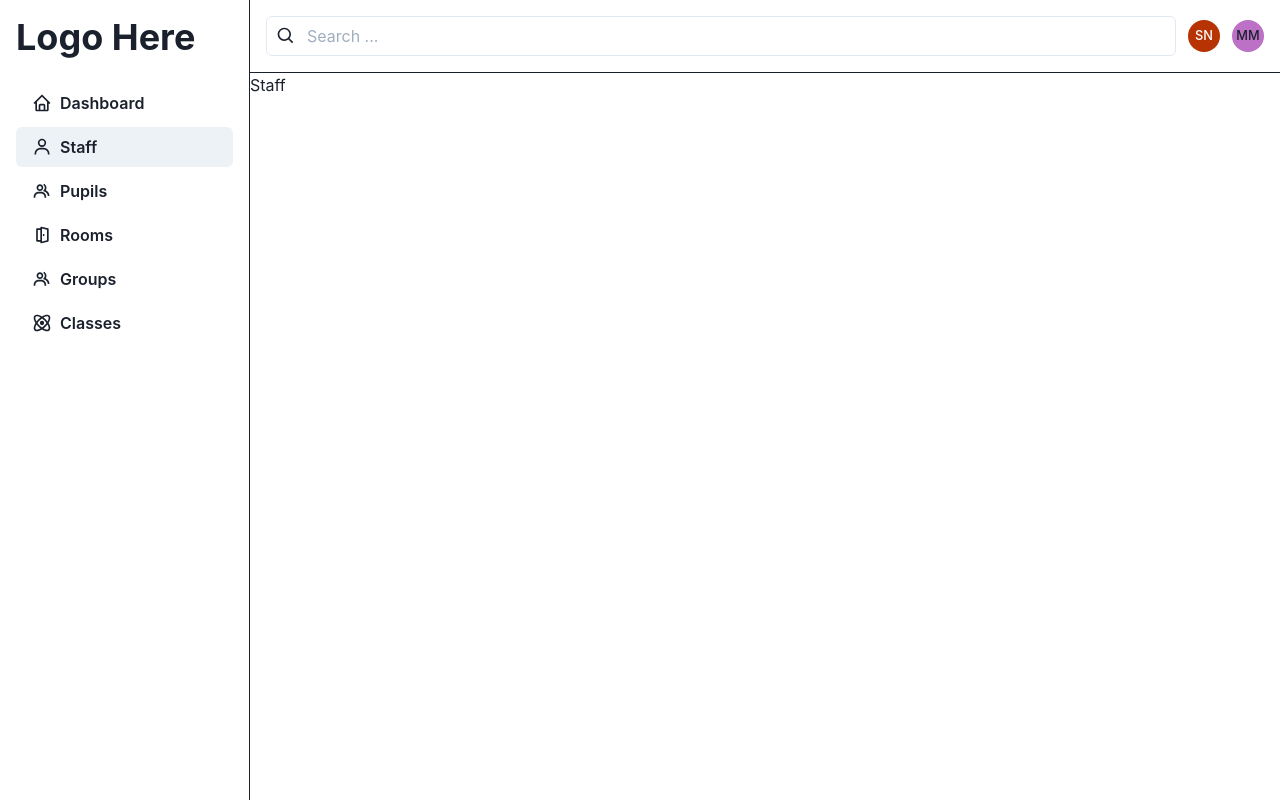
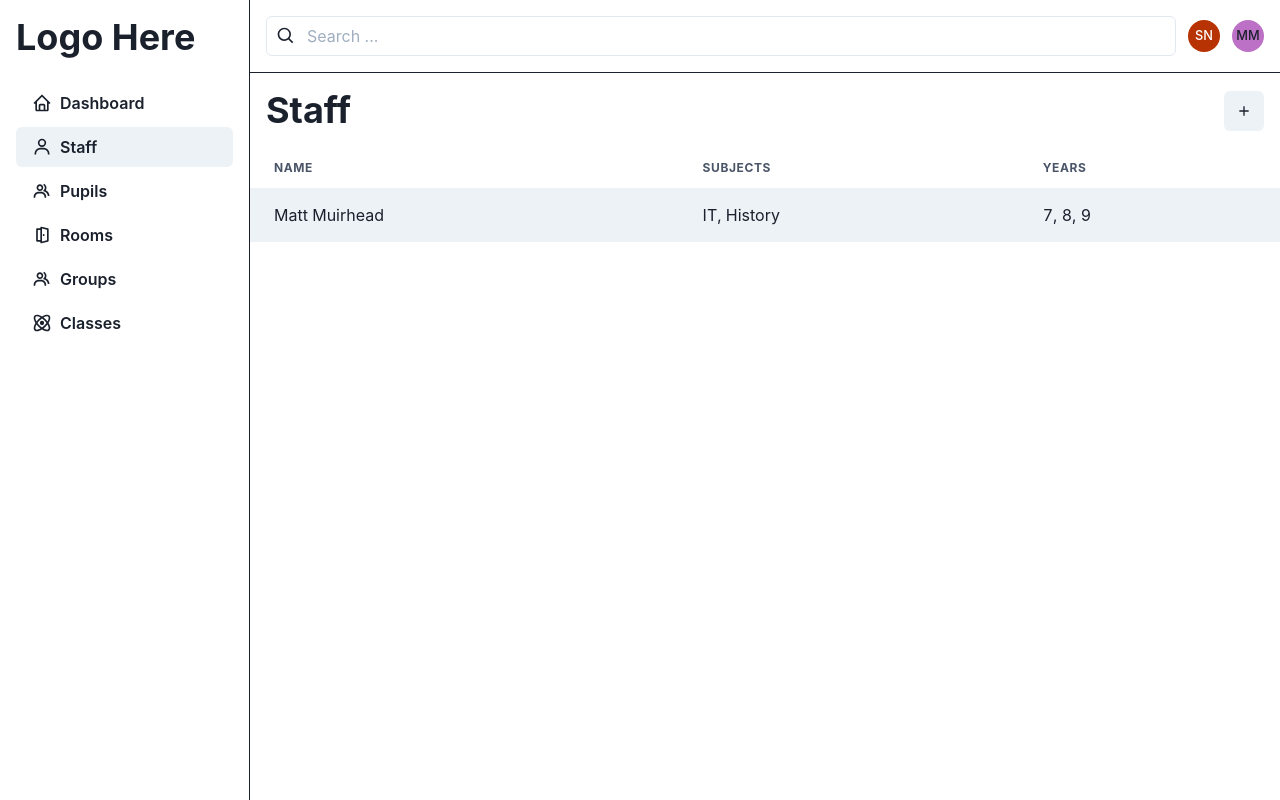
Before and after one commit to mattmuirhead/scheduler, a React (Create React App) app: page /staff in a window 1280 px wide. Built offline with nearby package versions, Linux system fonts and the light colour scheme.

Commit message:
Staff setup

```diff
--- a/src/App.js
+++ b/src/App.js
@@ -14,6 +14,7 @@ import {
 import Login from './pages/Login'
 import Dashboard from './pages/Dashboard'
 import Staff from './pages/Staff'
+import StaffView from './pages/Staff/view'
 import Pupils from './pages/Pupils'
 import Rooms from './pages/Rooms'
 import Groups from './pages/Groups'
@@ -43,6 +44,7 @@ const App = () => {
       <Router>
         <Switch>
           <Layout path="/dashboard" component={Dashboard} />
+          <Layout path="/staff/:id" component={StaffView} />
           <Layout path="/staff" component={Staff} />
           <Layout path="/pupils" component={Pupils} />
           <Layout path="/rooms" component={Rooms} />
--- a/src/pages/Staff/index.js
+++ b/src/pages/Staff/index.js
@@ -1,8 +1,45 @@
-import { Flex } from '@chakra-ui/react'
+import {
+  Flex,
+  Heading,
+  IconButton,
+  Table,
+  Thead,
+  Tbody,
+  Tr,
+  Th,
+  Td,
+} from '@chakra-ui/react'
+import {
+  BiPlus,
+} from 'react-icons/bi'
+import { useHistory } from 'react-router-dom'
 
 const Staff = () => {
+  const history = useHistory()
+
   return (
-    <Flex>Staff</Flex>
+    <>
+      <Flex p={4} justifyContent="space-between" alignItems="center">
+        <Heading as="h2">Staff</Heading>
+        <IconButton aria-label="Search database" icon={<BiPlus />} />
+      </Flex>
+      <Table variant="striped">
+        <Thead>
+          <Tr>
+            <Th>Name</Th>
+            <Th>Subjects</Th>
+            <Th>Years</Th>
+          </Tr>
+        </Thead>
+        <Tbody>
+          <Tr onClick={() => history.push('/staff/staffId')} cursor="pointer">
+            <Td>Matt Muirhead</Td>
+            <Td>IT, History</Td>
+            <Td>7, 8, 9</Td>
+          </Tr>
+        </Tbody>
+      </Table>
+    </>
   )
 }
 
--- /dev/null
+++ b/src/pages/Staff/view.js
@@ -0,0 +1,7 @@
+const StaffView = () => {
+  return(
+    <>Staff View</>
+  )
+}
+
+export default StaffView
```
